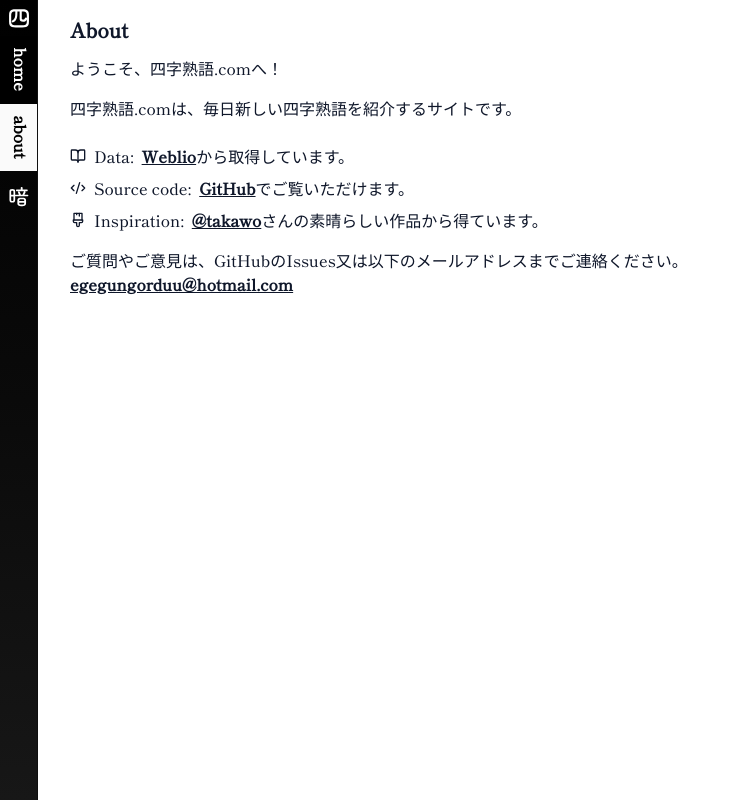
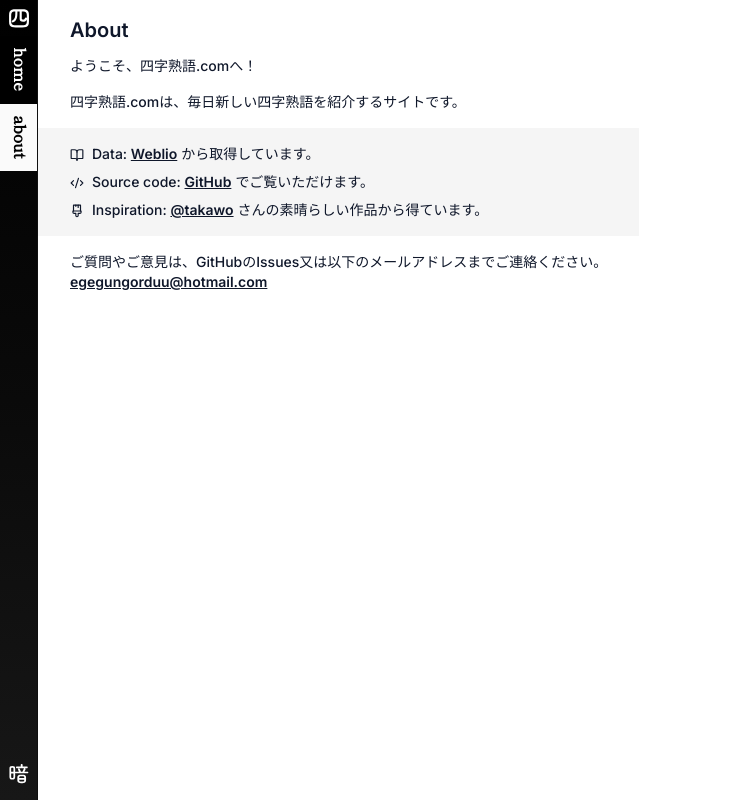
Before and after one commit to egegungordu/yojijukugo.com, a Next.js app: page /about in a window 1280 px wide. Shown: the whole page, without its empty margins (0-741 px from the left). Built offline with nearby package versions, Linux system fonts and the light colour scheme.

Commit message:
feat: iterate page design

```diff
--- a/src/app/(routes)/_components/yojijukugo-canvas.tsx
+++ b/src/app/(routes)/_components/yojijukugo-canvas.tsx
@@ -2,8 +2,9 @@
 
 import useAnimationFrame from "@/hooks/use-animation-frame";
 import useWindowMousePosition from "@/hooks/use-window-mouse-position";
-import { useCallback, useLayoutEffect, useMemo, useRef } from "react";
+import { type ComponentProps, useLayoutEffect, useMemo, useRef } from "react";
 import useSize from "@react-hook/size";
+import { cn } from "@/lib/utils";
 
 const LINES = [
   [
@@ -129,11 +130,22 @@ function getFontFamily() {
   return document.documentElement.dataset.fontFamily;
 }
 
-export default function YojijukugoCanvas() {
+type YojijukugoCanvasProps = {
+  fontSize?: number;
+  interactive?: boolean;
+  className?: string;
+} & ComponentProps<"canvas">;
+
+export default function YojijukugoCanvas({
+  fontSize = 104,
+  interactive = true,
+  className,
+  ...props
+}: YojijukugoCanvasProps) {
   const canvasRef = useRef<HTMLCanvasElement>(null);
   const [width, height] = useSize(canvasRef);
   const fontFamily = getFontFamily();
-  const baseSize = 104;
+  const baseSize = fontSize;
   const padding = 1;
   const mousePos = useWindowMousePosition();
   const drawScene = useMemo(
@@ -150,20 +162,14 @@ export default function YojijukugoCanvas() {
         const offset = lastOffset / scale;
 
         const yTranslate =
-          ctx.canvas.height / 2 + 124 * Math.sin(i * 2 + time / 5);
+          ctx.canvas.height / 2 + baseSize * Math.sin(i * 2 + time / 5);
         ctx.translate(0, yTranslate);
 
         ctx.scale(scale * 1.5, scale);
 
-        ctx.fillStyle = "black";
-        ctx.fillRect(
-          (lastOffset + baseSize * scale) / scale - 1,
-          -yTranslate / scale,
-          20,
-          ctx.canvas.height / scale,
-        );
-
-        const mouseInside = mouseXRemainder > 0 && mouseXRemainder < baseSize * scale * 1.5;
+        const mouseInside = !interactive
+          ? false
+          : mouseXRemainder > 0 && mouseXRemainder < baseSize * scale * 1.5;
         mouseXRemainder -= baseSize * scale * 1.5;
 
         let topOffset = 0;
@@ -236,13 +242,11 @@ export default function YojijukugoCanvas() {
   return (
     <canvas
       ref={canvasRef}
-      className="w-full h-full overflow-hidden object-contain"
-      style={{
-        maskImage:
-          "radial-gradient(circle at 0 0,white 50%, rgba(0,0,0,0) 100%)",
-        WebkitMaskImage:
-          "radial-gradient(circle at 0 0,white 50%, rgba(0,0,0,0) 100%)",
-      }}
+      className={cn(
+        "w-full h-full overflow-hidden object-contain bg-black",
+        className,
+      )}
+      {...props}
     />
   );
 }
--- a/src/app/(routes)/about/page.tsx
+++ b/src/app/(routes)/about/page.tsx
@@ -2,52 +2,52 @@ import { LuPaintbrush2, LuCode2, LuBookOpen } from "react-icons/lu";
 
 export default function About() {
   return (
-    <main className="px-8 max-w-screen-md flex flex-col py-4">
-      <h1 className="text-xl font-semibold mb-3">About</h1>
+    <main className="max-w-screen-sm font-inter text-sm flex flex-col py-4">
+      <h1 className="px-4 sm:px-8 text-xl font-semibold mb-3">About</h1>
 
-      <p>ようこそ、四字熟語.comへ！</p>
+      <p className="px-4 sm:px-8">ようこそ、四字熟語.comへ！</p>
 
-      <p className="mt-4">
+      <p className="mt-4 px-4 sm:px-8">
         四字熟語.comは、毎日新しい四字熟語を紹介するサイトです。
       </p>
 
-      <ul className="mt-4">
-        <li className="mt-2 flex items-center">
-          <LuBookOpen className="mr-2" />
-          Data:
+      <ul className="mt-4 bg-secondary px-4 sm:px-8 pt-2 pb-4">
+        <li className="mt-2">
+          <LuBookOpen className="mr-2 inline" />
+          Data:{' '}
           <a
             href="https://www.weblio.jp"
             target="_blank"
             rel="noopener noreferrer"
-            className="underline font-semibold ml-2"
+            className="underline font-semibold mr-1"
           >
             Weblio
           </a>
           から取得しています。
         </li>
 
-        <li className="mt-2 flex items-center">
-          <LuCode2 className="mr-2" />
-          Source code:
+        <li className="mt-2">
+          <LuCode2 className="mr-2 inline" />
+          Source code:{' '}
           <a
             href="https://github.com/egegungordu/yojijukugo.com"
             target="_blank"
             rel="noopener noreferrer"
-            className="underline font-semibold ml-2"
+            className="underline font-semibold mr-1"
           >
             GitHub
           </a>
           でご覧いただけます。
         </li>
 
-        <li className="mt-2 flex items-center">
-          <LuPaintbrush2 className="mr-2" />
-          Inspiration:
+        <li className="mt-2">
+          <LuPaintbrush2 className="mr-2 inline" />
+          Inspiration:{' '}
           <a
             href="https://x.com/takawo/status/1717099008777465957"
             target="_blank"
             rel="noopener noreferrer"
-            className="underline font-semibold ml-2"
+            className="underline font-semibold mr-1"
           >
             @takawo
           </a>
@@ -55,7 +55,7 @@ export default function About() {
         </li>
       </ul>
 
-      <p className="mt-4">
+      <p className="mt-4 px-4 sm:px-8">
         ご質問やご意見は、GitHubのIssues又は以下のメールアドレスまでご連絡ください。
         <br />
         <a
--- a/src/app/(routes)/page.tsx
+++ b/src/app/(routes)/page.tsx
@@ -3,26 +3,62 @@ import YojijukugoCanvas from "./_components/yojijukugo-canvas";
 export default function Home() {
   return (
     <main className="isolate relative h-full flex">
-      <div className="border-r px-8 max-w-screen-md flex flex-col py-4">
-        <div className="font-medium text-center text-muted-foreground">
+      <div className="sm:border-r max-w-screen-md flex flex-col py-4">
+        <div className="font-medium text-center text-muted-foreground px-4 sm:px-8">
           今日の四字熟語
         </div>
 
         <div className="mt-4">
           <p className="text-sm text-center">きょしんたんかい</p>
-          <h2 className="text-6xl text-center mt-1">虚心坦懐</h2>
-          <p className="pt-5 mt-3">
+
+          <div
+            className="mt-2 py-0.5 bg-gradient-to-r from-primary-foreground via-primary to-primary-foreground"
+          >
+            <div className="relative isolate overflow-hidden bg-white">
+              <h2
+                className="text-6xl pt-1 pb-3 text-center text-balance text-white drop-shadow-black tracking-widest px-2"
+                style={{
+                  background:
+                    "linear-gradient(90deg, #ffffff00, #00000044, #ffffff00)",
+                }}
+              >
+                虚心坦懐
+              </h2>
+
+              <YojijukugoCanvas
+                fontSize={64}
+                interactive={false}
+                className="w-full absolute inset-0 -z-10 blur-[2px]"
+                style={{
+                  maskImage:
+                    "radial-gradient(circle at center,white 60%, rgba(0,0,0,0) 110%)",
+                  WebkitMaskImage:
+                    "radial-gradient(circle at center,white 60%, rgba(0,0,0,0) 110%)",
+                }}
+              />
+            </div>
+          </div>
+
+          <p className="mt-6 px-4 sm:px-8">
             ［ト・タル］［文］［形動タリ］意気込みが盛んで、元気いっぱいなさま。「—たる女性チーム」
             [補説] 「意気軒高」と書くこともある。
           </p>
         </div>
 
-        <div className="flex items-center justify-center mt-auto text-center text-muted-foreground text-sm">
+        <div className="flex items-center justify-center mt-auto text-center text-muted-foreground text-sm px-4 sm:px-8">
           四字熟語（よじじゅくご）は、漢字4文字で構成される日本語の慣用句や成句のことを指します。
         </div>
       </div>
 
-      <YojijukugoCanvas />
+      <YojijukugoCanvas
+        style={{
+          maskImage:
+            "radial-gradient(circle at 0 0,white 50%, rgba(0,0,0,0) 100%)",
+          WebkitMaskImage:
+            "radial-gradient(circle at 0 0,white 50%, rgba(0,0,0,0) 100%)",
+        }}
+        className="max-sm:hidden"
+      />
     </main>
   );
 }
--- a/src/app/_components/navbar.tsx
+++ b/src/app/_components/navbar.tsx
@@ -25,7 +25,7 @@ function ThemeSwitcher({ className }: { className?: string }) {
 
   return (
     <button
-      className={cn("text-white overflow-hidden", className)}
+      className={cn("text-white overflow-hidden p-2", className)}
       suppressHydrationWarning
       onClick={() => setTheme(theme === "dark" ? "light" : "dark")}
     >
@@ -76,7 +76,7 @@ export default function Navbar() {
         </Link>
       ))}
 
-      <ThemeSwitcher className="mt-4" />
+      <ThemeSwitcher className="mt-auto mb-2" />
     </nav>
   );
 }
--- a/src/app/globals.css
+++ b/src/app/globals.css
@@ -22,7 +22,7 @@
     --primary: 222.2 0% 11.2%;
     --primary-foreground: 210 0% 98%;
 
-    --secondary: 210 40% 96.1%;
+    --secondary: 210 0% 96.1%;
     --secondary-foreground: 222.2 47.4% 11.2%;
 
     --accent: 210 40% 96.1%;
@@ -47,7 +47,7 @@
     --popover: 224 71% 4%;
     --popover-foreground: 215 20.2% 65.1%;
 
-    --border: 44 0% 6%;
+    --border: 213 0% 61%;
     --input: 216 34% 17%;
 
     --card: 224 71% 4%;
@@ -56,7 +56,7 @@
     --primary: 210 40% 98%;
     --primary-foreground: 222.2 47.4% 1.2%;
 
-    --secondary: 222.2 47.4% 11.2%;
+    --secondary: 222.2 0% 11.2%;
     --secondary-foreground: 210 40% 98%;
 
     --destructive: 0 63% 31%;
--- a/src/app/layout.tsx
+++ b/src/app/layout.tsx
@@ -10,11 +10,13 @@ import Navbar from "./_components/navbar";
 import { ThemeProvider } from "./_components/theme-provider";
 import { cn } from "@/lib/utils";
 //
-// const inter = Inter({
-//   subsets: ["latin"],
-//   display: "swap",
-//   adjustFontFallback: false,
-// });
+const inter = Inter({
+  subsets: ["latin"],
+  display: "swap",
+  adjustFontFallback: false,
+  variable: "--font-inter",
+});
+
 // const mPlusRounded1c = M_PLUS_Rounded_1c({
 //   weight: "400",
 //   subsets: ["latin-ext"],
@@ -54,7 +56,7 @@ export default function RootLayout({
       data-font-family={shipporiMincho.style.fontFamily}
     >
       <body
-        className={cn(shipporiMincho.className, "h-full flex")}
+        className={cn(shipporiMincho.className, inter.variable, "h-full flex")}
       >
         <ThemeProvider
           attribute="class"
--- a/tailwind.config.ts
+++ b/tailwind.config.ts
@@ -10,6 +10,9 @@ const config: Config = {
   ],
   theme: {
     extend: {
+      fontFamily: {
+        inter: ["var(--font-inter)", ...fontFamily.sans],
+      },
       backgroundImage: {
         "gradient-radial": "radial-gradient(var(--tw-gradient-stops))",
         "gradient-conic":
@@ -68,6 +71,9 @@ const config: Config = {
         "fade-in": "fade-in 0.5s ease-in-out",
         "fade-out": "fade-out 0.5s ease-in-out",
       },
+      dropShadow: {
+        black: ["0 0 2px rgba(0,0,0,0.5)", "0 0 1px rgba(0,0,0,0.9)"],
+      },
     },
   },
   plugins: [require("tailwindcss-animate")],
```
